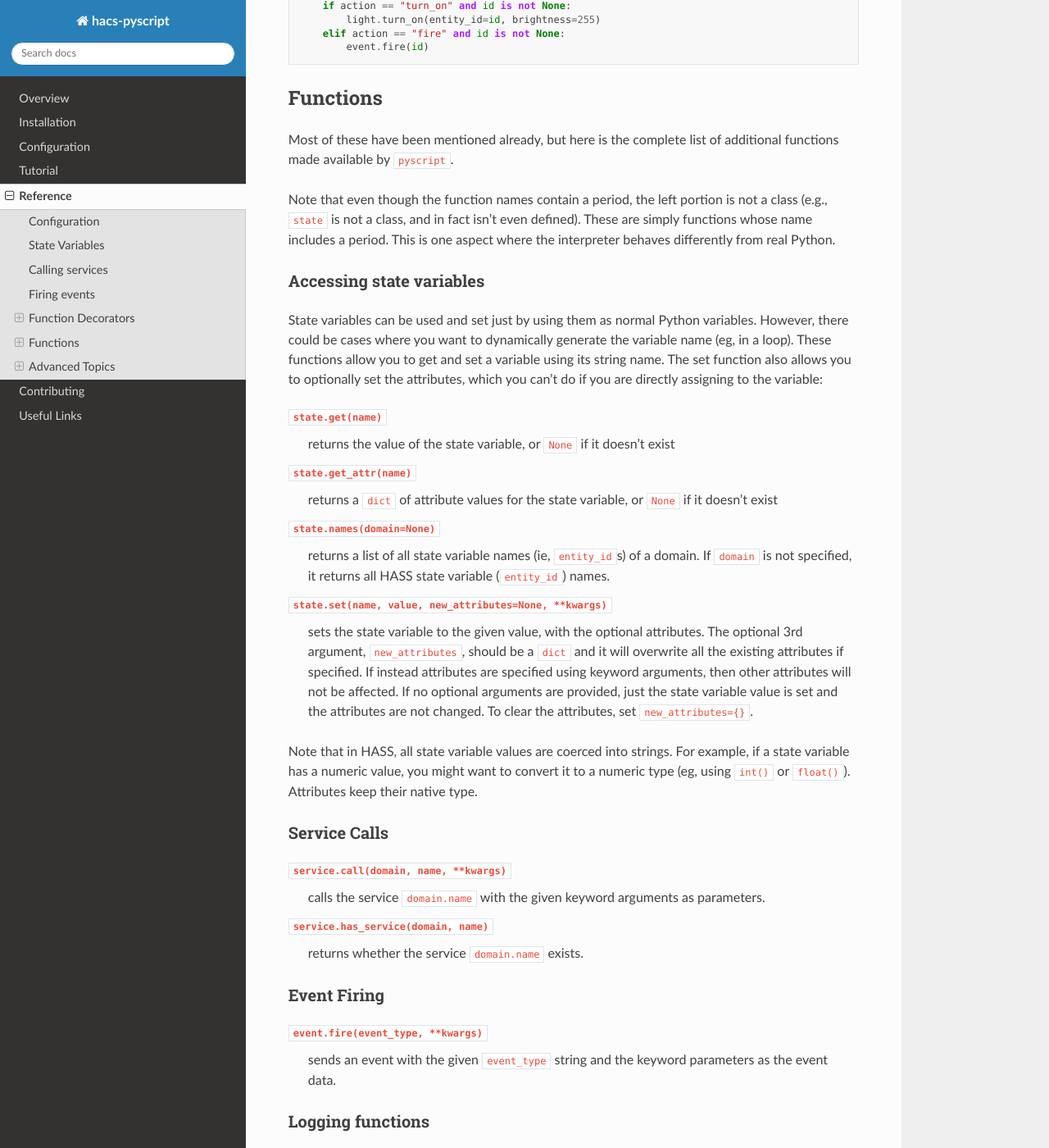
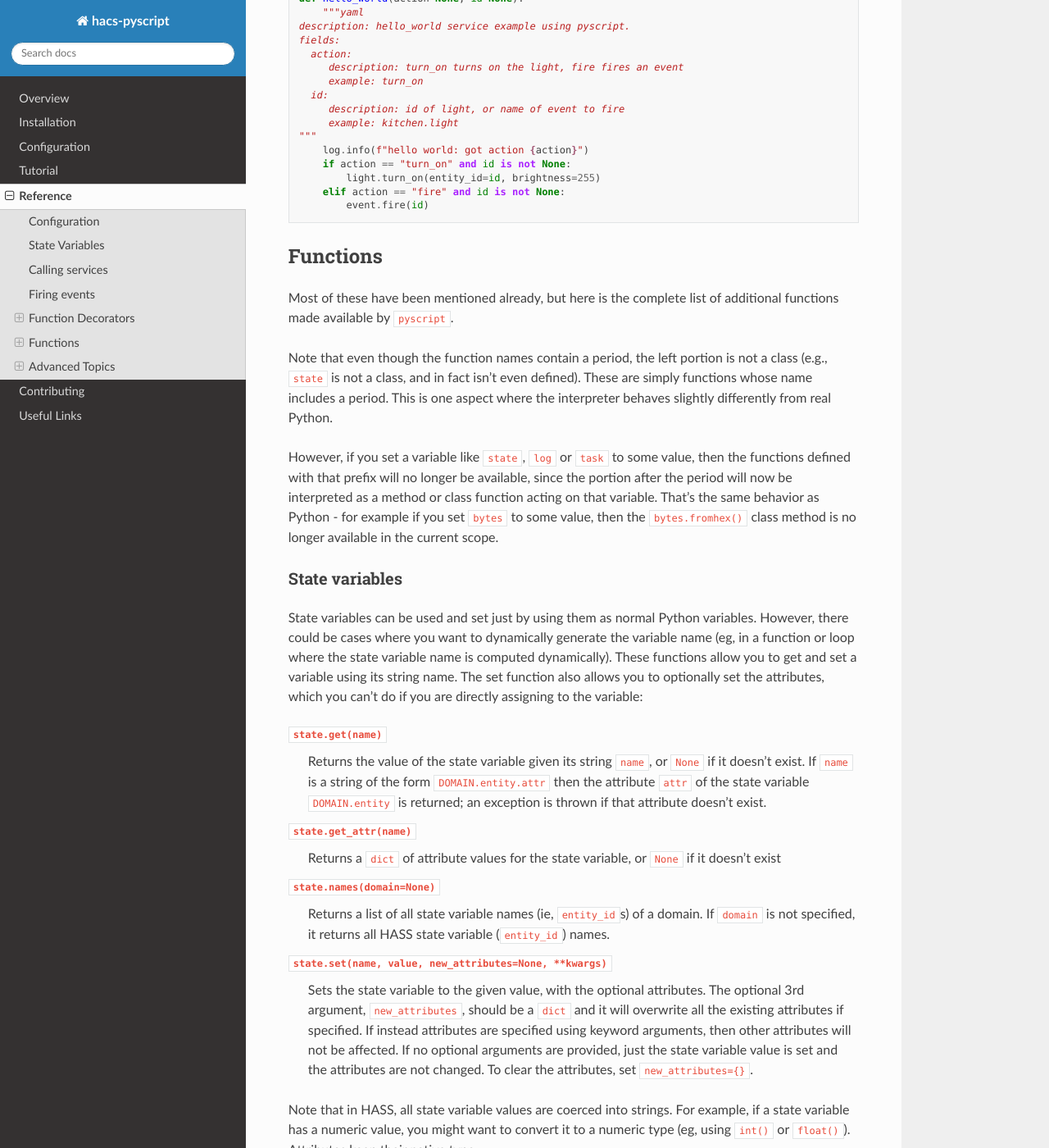
Before and after one commit to custom-components/pyscript, a Sphinx documentation site: the page built from docs/reference.rst, in a window 1280 px wide and 1400 px high, scrolled down 9293 px. Shown: the whole window at 82% size. Built offline with Sphinx 7.4.7 and the Read the Docs theme 2.0.0, drawn with Linux system fonts in a browser that asks for light colours; some of the changed text lies outside the part shown.

Commit message:
added state attr trigger and state.get() to docs, and test case

```diff
--- a/docs/reference.rst
+++ b/docs/reference.rst
@@ -31,13 +31,13 @@
 
 Reloading the ``.py`` files is accomplished by calling the ``pyscript.reload`` service, which is the
 one built-in service (so you can’t create your own service with that name). All function
-definitions, services and triggers are re-created on ``reload``. Any currently running functions
-(ie, functions that have been triggered and are actively executing Python code or waiting inside
-``task.sleep()`` or ``task.wait_until()``) are not stopped by ``reload`` - they continue to run
-until they finish (return). You can terminate these running functions too on ``reload`` if you wish
-by calling ``task.unique()`` in the script file preamble (ie, outside any function definition), so
-it is executed on load and reload, which will terminate any running functions that have previously
-called ``task.unique()`` with the same argument.
+definitions, services and triggers are re-created on ``reload``, except for any active Jupyter
+sessions.  Any currently running functions (ie, functions that have been triggered and are actively
+executing Python code or waiting inside ``task.sleep()`` or ``task.wait_until()``) are not stopped
+by ``reload`` - they continue to run until they finish (return). You can terminate these running
+functions too on ``reload`` if you wish by calling ``task.unique()`` in the script file preamble
+(ie, outside any function definition), so it is executed on load and reload, which will terminate
+any running functions that have previously called ``task.unique()`` with the same argument.
 
 
 State Variables
@@ -62,15 +62,17 @@
 and ``state.set()``; see below.
 
 The function ``state.names(domain=None)`` returns a list of all state variable names (ie,
-``entity_id``\ s) of a domain. If ``domain`` is not specified, it returns all HASS state variable
-(entity) names.
+``entity_id``\ s) of a domain. If ``domain`` is not specified, it returns all HASS state
+variable (entity) names.
 
 Also, service names (which are called as functions) take priority over state variable names, so if a
 component has a state variable name that collides with one of its services, you’ll need to use
 ``state.get(name)`` to access that state variable.
 
 Finally, state variables that don’t exist evaluate to ``None``, rather than throwing an exception.
-That makes it easy to test if a state variable has a valid value.
+That makes it easy to test if a state variable has a valid value.  In contrast, accessing a state
+attribute using ``DOMAIN.name.attr`` will throw an exception if the attribute doesn't exist
+(``None`` could be a valid attribute value).
 
 Calling services
 ----------------
@@ -132,9 +134,11 @@
 state variables mentioned in the expression change, the expression is evaluated and the trigger
 occurs if it evaluates to ``True`` (or non-zero). For each state variable, eg: ``domain.name``, the
 prior value if also available to the expression as ``domain.name.old`` in case you want to condition
-the trigger on the prior value too. Note that all state variables have string values. So you’ll have
-to do comparisons against string values or cast the variable to an integer or float. These two
-examples are essentially equivalent (note the use of single quotes inside the outer double quotes):
+the trigger on the prior value too.
+
+Note that all state variables have string values. So you’ll have to do comparisons against string
+values or cast the variable to an integer or float. These two examples are essentially equivalent
+(note the use of single quotes inside the outer double quotes):
 
 .. code:: python
 
@@ -147,6 +151,10 @@
 although the second will give an exception if the variable string doesn’t represent a valid integer.
 If you want numerical inequalities you should use the second form, since string lexicographic
 ordering is not the same as numeric ordering.
+
+You can also use state variable attributes in the trigger expression, with an indenfitier of the
+form ``DOMAIN.name.attr``. Attributes maintain their original type, so there is no need to cast
+then to another type.
 
 If you specify ``@state_trigger("True")`` the state trigger will never occur. While that might seem
 counter-intuitive, the reason is that the expression will never be evaluated - it takes underlying
@@ -446,29 +454,37 @@
 
 Note that even though the function names contain a period, the left portion is not a class (e.g.,
 ``state`` is not a class, and in fact isn’t even defined). These are simply functions whose name
-includes a period. This is one aspect where the interpreter behaves differently from real Python.
+includes a period. This is one aspect where the interpreter behaves slightly differently from real
+Python.
 
-.. _accessing-state-variables-1:
+However, if you set a variable like ``state``, ``log`` or ``task`` to some value, then the functions
+defined with that prefix will no longer be available, since the portion after the period will now be
+interpreted as a method or class function acting on that variable. That's the same behavior as
+Python - for example if you set ``bytes`` to some value, then the ``bytes.fromhex()`` class method
+is no longer available in the current scope.
 
-Accessing state variables
-^^^^^^^^^^^^^^^^^^^^^^^^^
+State variables
+^^^^^^^^^^^^^^^
 
 State variables can be used and set just by using them as normal Python variables. However, there
-could be cases where you want to dynamically generate the variable name (eg, in a loop). These
-functions allow you to get and set a variable using its string name. The set function also allows
-you to optionally set the attributes, which you can’t do if you are directly assigning to the
-variable:
+could be cases where you want to dynamically generate the variable name (eg, in a function or loop
+where the state variable name is computed dynamically).  These functions allow you to get and set a
+variable using its string name. The set function also allows you to optionally set the attributes,
+which you can’t do if you are directly assigning to the variable:
 
 ``state.get(name)``
-  returns the value of the state variable, or ``None`` if it doesn’t exist
+  Returns the value of the state variable given its string ``name``, or ``None`` if it doesn’t exist.
+  If ``name`` is a string of the form ``DOMAIN.entity.attr`` then the attribute ``attr`` of the
+  state variable ``DOMAIN.entity`` is returned; an exception is thrown if that attribute doesn't
+  exist.
 ``state.get_attr(name)``
-  returns a ``dict`` of attribute values for the state variable, or ``None``
+  Returns a ``dict`` of attribute values for the state variable, or ``None``
   if it doesn’t exist
 ``state.names(domain=None)``
-  returns a list of all state variable names (ie, ``entity_id``\ s) of a
+  Returns a list of all state variable names (ie, ``entity_id``\ s) of a
   domain. If ``domain`` is not specified, it returns all HASS state variable (``entity_id``) names.
 ``state.set(name, value, new_attributes=None, **kwargs)``
-  sets the state variable to the given value, with the optional attributes. The optional 3rd
+  Sets the state variable to the given value, with the optional attributes. The optional 3rd
   argument, ``new_attributes``, should be a ``dict`` and it will overwrite all the existing
   attributes if specified. If instead attributes are specified using keyword arguments, then other
   attributes will not be affected. If no optional arguments are provided, just the state variable
```
Also changed, not shown: other parts of docs/reference.rst (+2 -2 lines), 1 other file.
